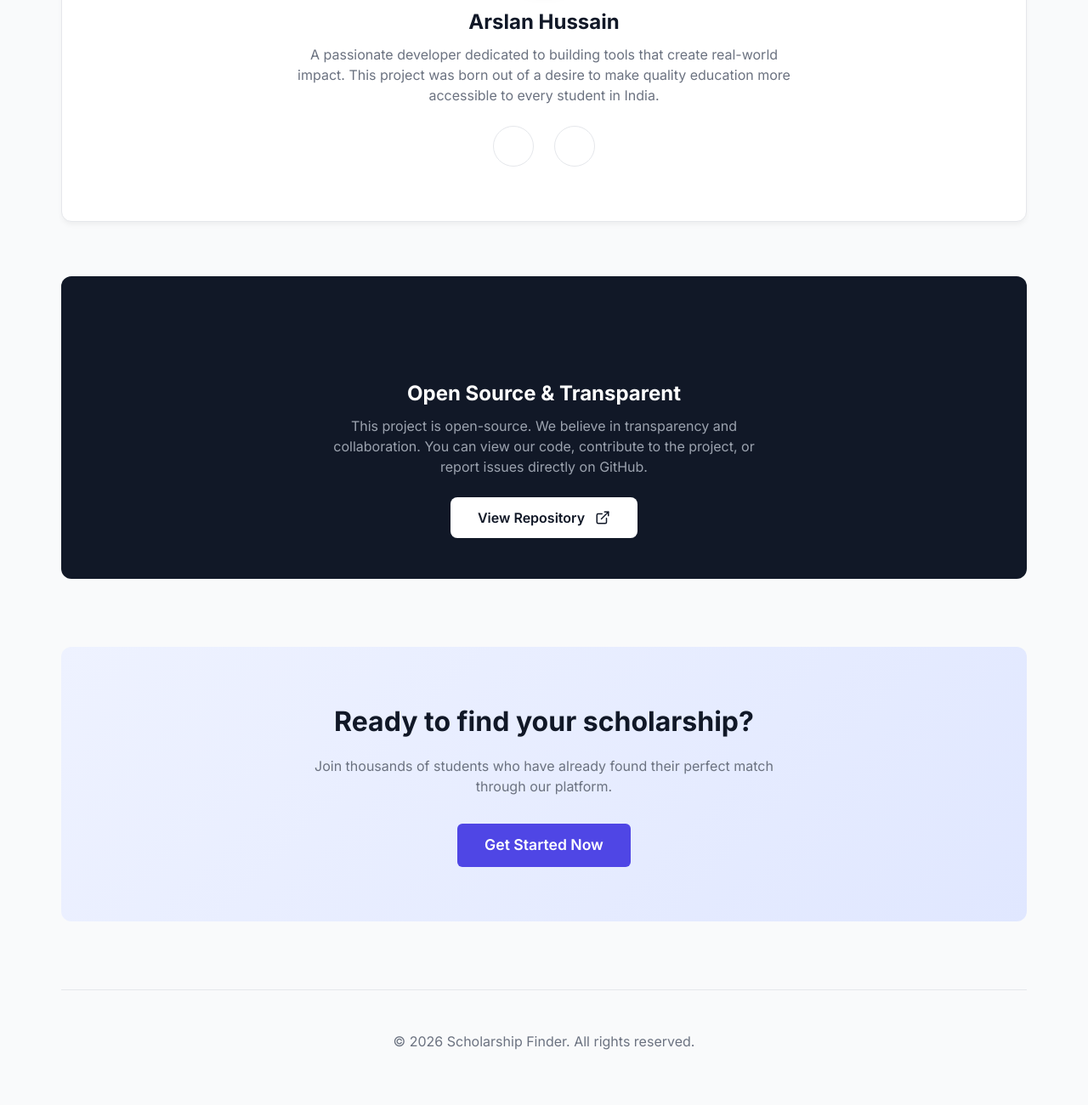
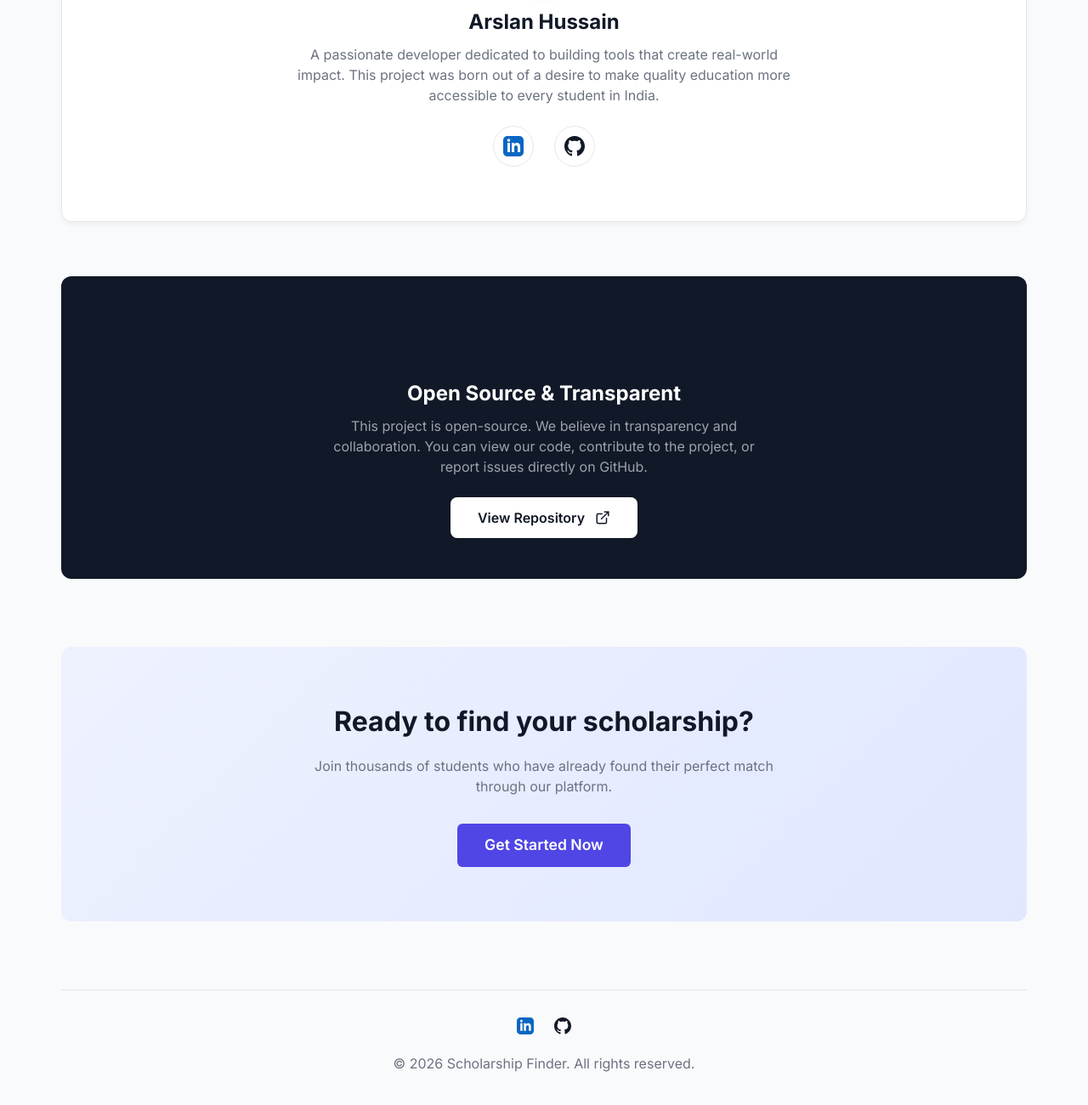
Before and after one commit to arslanhussain9/scholarship-finder-app, a website: page public/about.html in a window 1280 px wide. Shown: the part 1384-2684 px from the top of the page at 85% size. Drawn offline with nearby package versions, Linux system fonts and the light colour scheme.

Commit message:
Fix social icons by using inline SVGs

```diff
--- a/public/about.html
+++ b/public/about.html
@@ -176,11 +176,11 @@
           <div style="display: flex; gap: 1.5rem; justify-content: center;">
             <a href="https://linkedin.com/in/arslanhussain79" target="_blank" class="btn-secondary"
               style="display: flex; align-items: center; justify-content: center; width: 48px; height: 48px; border-radius: 50%; padding: 0; text-decoration: none;" title="LinkedIn">
-              <i data-lucide="linkedin" style="width: 24px; height: 24px; color: #0A66C2;"></i>
+              <svg xmlns="http://www.w3.org/2000/svg" width="24" height="24" viewBox="0 0 24 24" fill="#0A66C2"><path d="M19 0h-14c-2.761 0-5 2.239-5 5v14c0 2.761 2.239 5 5 5h14c2.761 0 5-2.239 5-5v-14c0-2.761-2.239-5-5-5zm-11 19h-3v-11h3v11zm-1.5-12.268c-.966 0-1.75-.79-1.75-1.764s.784-1.764 1.75-1.764 1.75.79 1.75 1.764-.783 1.764-1.75 1.764zm13.5 12.268h-3v-5.604c0-3.368-4-3.113-4 0v5.604h-3v-11h3v1.765c1.396-2.586 7-2.777 7 2.476v6.759z"/></svg>
             </a>
             <a href="https://github.com/arslanhussain9" target="_blank" class="btn-secondary"
               style="display: flex; align-items: center; justify-content: center; width: 48px; height: 48px; border-radius: 50%; padding: 0; text-decoration: none;" title="GitHub">
-              <i data-lucide="github" style="width: 24px; height: 24px; color: #111827;"></i>
+              <svg xmlns="http://www.w3.org/2000/svg" width="24" height="24" viewBox="0 0 24 24" fill="#111827"><path d="M12 0c-6.626 0-12 5.373-12 12 0 5.302 3.438 9.8 8.207 11.387.599.111.793-.261.793-.577v-2.234c-3.338.726-4.033-1.416-4.033-1.416-.546-1.387-1.333-1.756-1.333-1.756-1.089-.745.083-.729.083-.729 1.205.084 1.839 1.237 1.839 1.237 1.07 1.834 2.807 1.304 3.492.997.107-.775.418-1.305.762-1.604-2.665-.305-5.467-1.334-5.467-5.931 0-1.311.469-2.381 1.236-3.221-.124-.303-.535-1.524.117-3.176 0 0 1.008-.322 3.301 1.23.957-.266 1.983-.399 3.003-.404 1.02.005 2.047.138 3.006.404 2.291-1.552 3.297-1.23 3.297-1.23.653 1.653.242 2.874.118 3.176.77.84 1.235 1.911 1.235 3.221 0 4.609-2.807 5.624-5.479 5.921.43.372.823 1.102.823 2.222v3.293c0 .319.192.694.801.576 4.765-1.589 8.199-6.086 8.199-11.386 0-6.627-5.373-12-12-12z"/></svg>
             </a>
           </div>
         </div>
@@ -215,11 +215,11 @@
       <div style="display: flex; gap: 1.5rem; justify-content: center; margin-bottom: 1rem;">
         <a href="https://linkedin.com/in/arslanhussain79" target="_blank"
           style="text-decoration: none; color: var(--text-muted); transition: color 0.2s;" title="LinkedIn">
-          <i data-lucide="linkedin" style="width: 20px; height: 20px; color: #0A66C2;"></i>
+          <svg xmlns="http://www.w3.org/2000/svg" width="20" height="20" viewBox="0 0 24 24" fill="#0A66C2"><path d="M19 0h-14c-2.761 0-5 2.239-5 5v14c0 2.761 2.239 5 5 5h14c2.761 0 5-2.239 5-5v-14c0-2.761-2.239-5-5-5zm-11 19h-3v-11h3v11zm-1.5-12.268c-.966 0-1.75-.79-1.75-1.764s.784-1.764 1.75-1.764 1.75.79 1.75 1.764-.783 1.764-1.75 1.764zm13.5 12.268h-3v-5.604c0-3.368-4-3.113-4 0v5.604h-3v-11h3v1.765c1.396-2.586 7-2.777 7 2.476v6.759z"/></svg>
         </a>
         <a href="https://github.com/arslanhussain9" target="_blank"
           style="text-decoration: none; color: var(--text-muted); transition: color 0.2s;" title="GitHub">
-          <i data-lucide="github" style="width: 20px; height: 20px; color: #111827;"></i>
+          <svg xmlns="http://www.w3.org/2000/svg" width="20" height="20" viewBox="0 0 24 24" fill="#111827"><path d="M12 0c-6.626 0-12 5.373-12 12 0 5.302 3.438 9.8 8.207 11.387.599.111.793-.261.793-.577v-2.234c-3.338.726-4.033-1.416-4.033-1.416-.546-1.387-1.333-1.756-1.333-1.756-1.089-.745.083-.729.083-.729 1.205.084 1.839 1.237 1.839 1.237 1.07 1.834 2.807 1.304 3.492.997.107-.775.418-1.305.762-1.604-2.665-.305-5.467-1.334-5.467-5.931 0-1.311.469-2.381 1.236-3.221-.124-.303-.535-1.524.117-3.176 0 0 1.008-.322 3.301 1.23.957-.266 1.983-.399 3.003-.404 1.02.005 2.047.138 3.006.404 2.291-1.552 3.297-1.23 3.297-1.23.653 1.653.242 2.874.118 3.176.77.84 1.235 1.911 1.235 3.221 0 4.609-2.807 5.624-5.479 5.921.43.372.823 1.102.823 2.222v3.293c0 .319.192.694.801.576 4.765-1.589 8.199-6.086 8.199-11.386 0-6.627-5.373-12-12-12z"/></svg>
         </a>
       </div>
       <p>&copy; 2026 Scholarship Finder. All rights reserved.</p>
```
Also changed, not shown: public/index.html (+2 -2 lines).
